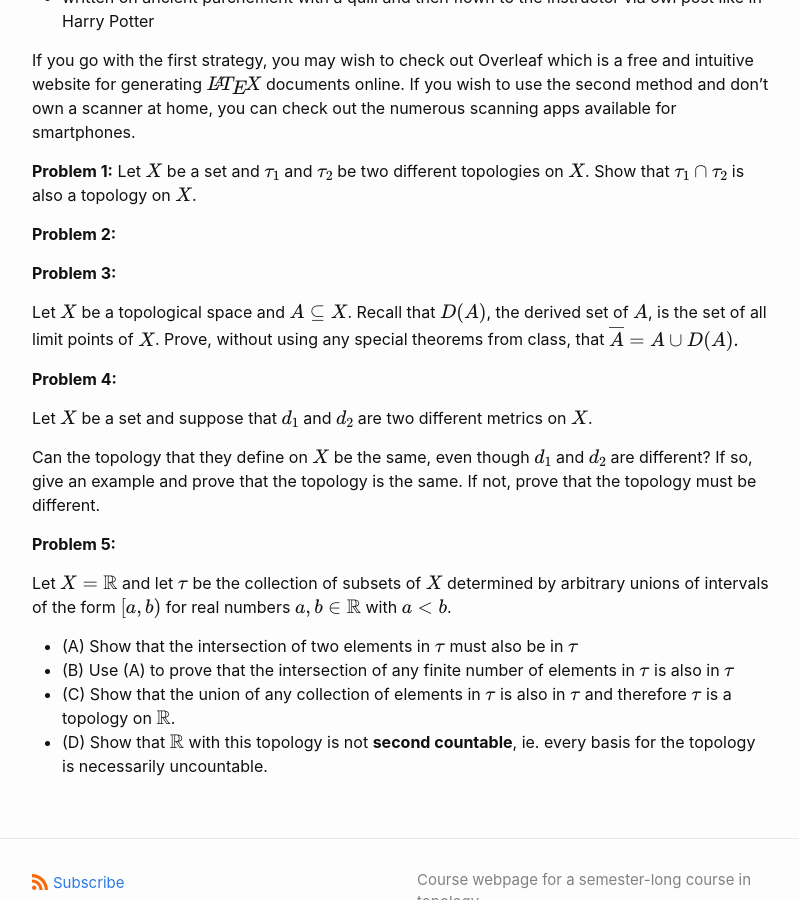
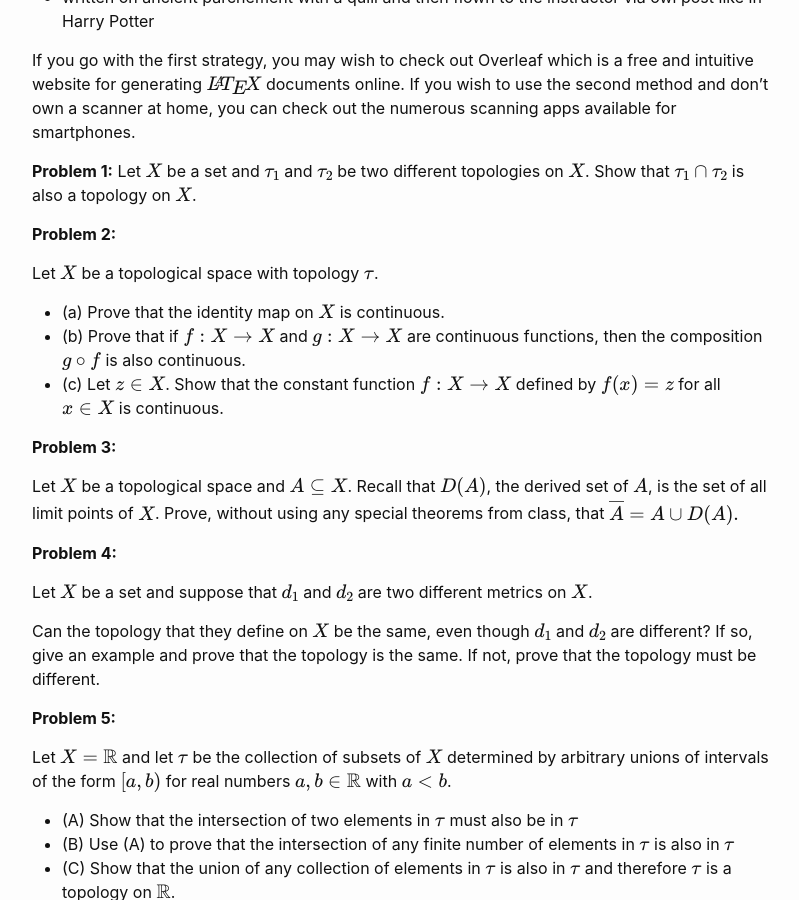
Before and after one commit to wcasper/math414fall2022, a Jekyll site: the page built from _homework/hw4.md, in a window 1280 px wide and 900 px high, scrolled down 380 px. Shown: the whole window, without its empty margins (238-1037 px from the left). Built offline with Jekyll 4.4.1, drawn with Linux system fonts in a browser that asks for light colours.

Commit message:
forgot problem

```diff
--- a/_homework/hw4.md
+++ b/_homework/hw4.md
@@ -19,6 +19,11 @@ Show that $$\tau_1\cap\tau_2$$ is also a topology on $$X$$.
 
 **Problem 2:**
 
+Let $$X$$ be a topological space with topology $$\tau$$.
+
+* (a) Prove that the identity map on $$X$$ is continuous.
+* (b) Prove that if $$f: X\rightarrow X$$ and $$g: X\rightarrow X$$ are continuous functions, then the composition $$g\circ f$$ is also continuous.
+* (c) Let $$z\in X$$.  Show that the constant function $$f: X\rightarrow X$$ defined by $$f(x) = z$$ for all $$x\in X$$ is continuous.
 
 **Problem 3:**
 
```
